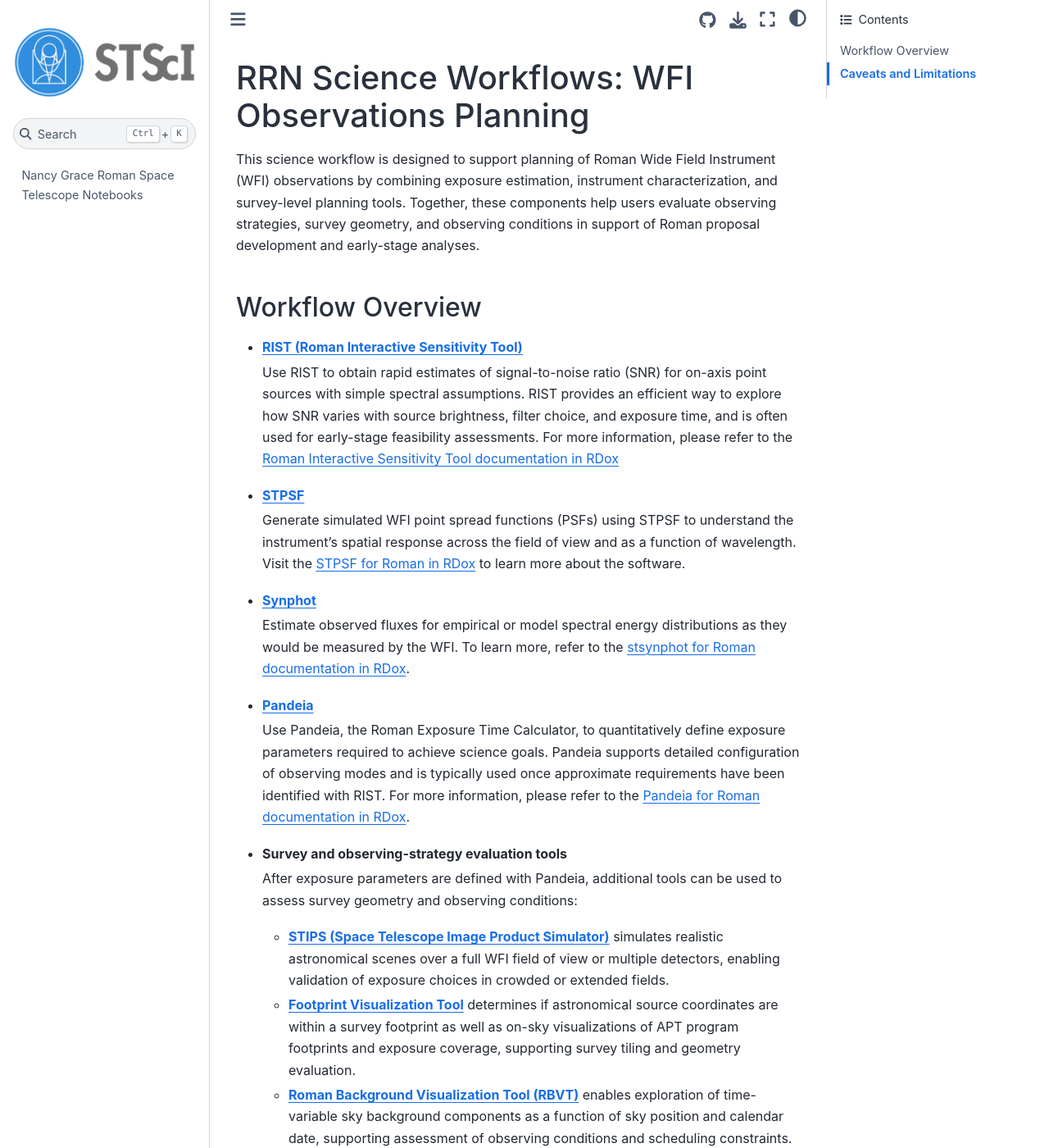
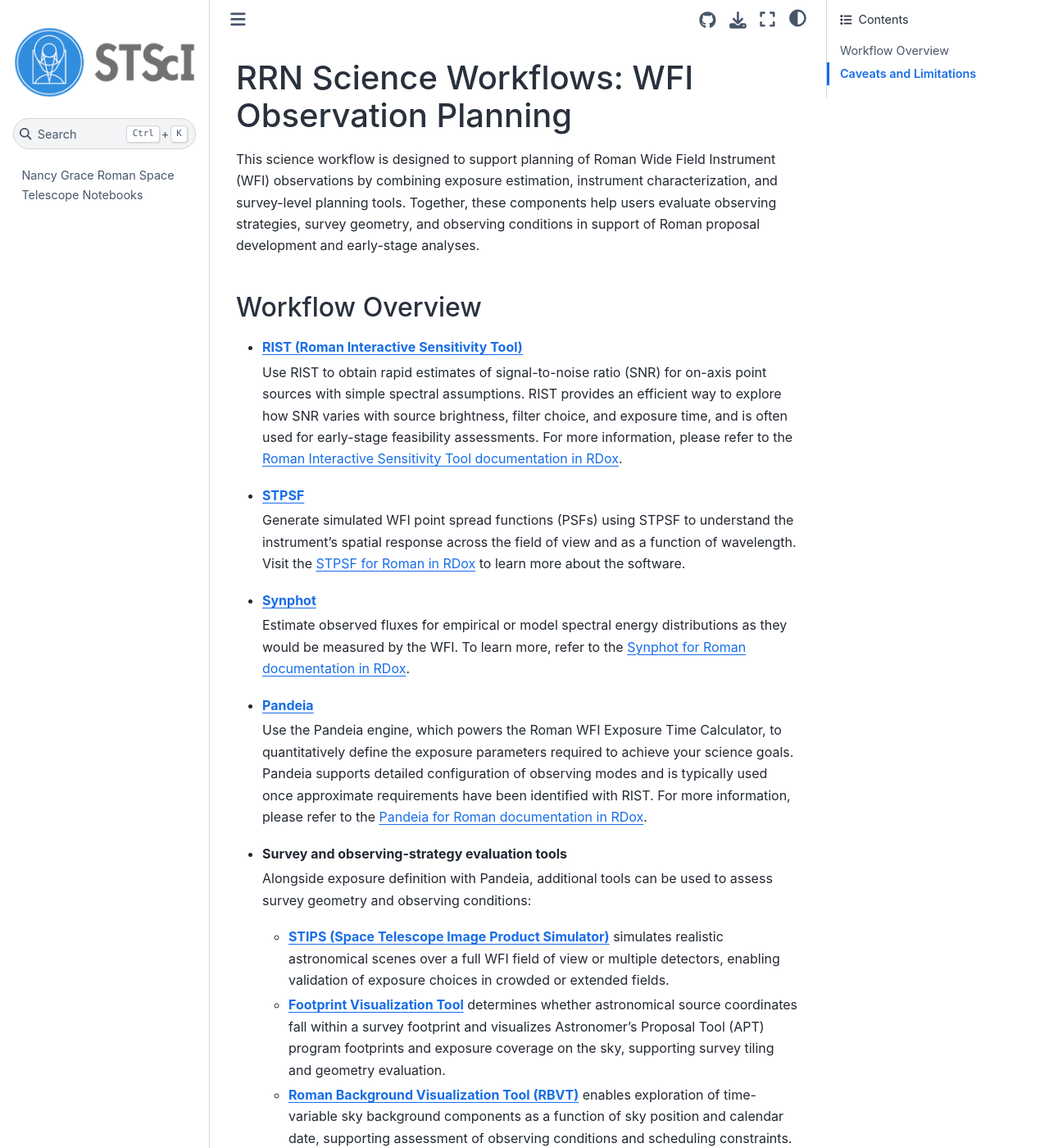
Before and after one commit to spacetelescope/roman_notebooks, a Jupyter Book: the page built from markdown/workflows/wfi-obs-plan.md, in a window 1280 px wide and 1400 px high. Shown: the whole window at 82% size. Built offline with Jupyter Book 1.0.4 settings and Sphinx 7.4.7 and the Sphinx Book theme 1.1.4, drawn with Linux system fonts in a browser that asks for light colours; pages that are not in the unit, such as notebooks, are missing from menus; some of the changed text lies outside the part shown.

Commit message:
Refine WFI observation planning text
Co-authored-by: Copilot App <223556219+Copilot@users.noreply.github.com>

```diff
--- a/markdown/workflows/wfi-obs-plan.md
+++ b/markdown/workflows/wfi-obs-plan.md
@@ -1,10 +1,11 @@
-# RRN Science Workflows: WFI Observations Planning
+# RRN Science Workflows: WFI Observation Planning
+
 This science workflow is designed to support planning of Roman Wide Field Instrument (WFI) observations by combining exposure estimation, instrument characterization, and survey-level planning tools. Together, these components help users evaluate observing strategies, survey geometry, and observing conditions in support of Roman proposal development and early-stage analyses.
 
 ## Workflow Overview
 - [**RIST (Roman Interactive Sensitivity Tool)**](../../notebooks/rist/rist.ipynb)
 
-  Use RIST to obtain rapid estimates of signal-to-noise ratio (SNR) for on-axis point sources with simple spectral assumptions. RIST provides an efficient way to explore how SNR varies with source brightness, filter choice, and exposure time, and is often used for early-stage feasibility assessments. For more information, please refer to the [Roman Interactive Sensitivity Tool documentation in RDox](https://roman-docs.stsci.edu/simulation-tools-handbook-home/simulation-development-utilities/roman-interactive-sensitivity-tool)
+  Use RIST to obtain rapid estimates of signal-to-noise ratio (SNR) for on-axis point sources with simple spectral assumptions. RIST provides an efficient way to explore how SNR varies with source brightness, filter choice, and exposure time, and is often used for early-stage feasibility assessments. For more information, please refer to the [Roman Interactive Sensitivity Tool documentation in RDox](https://roman-docs.stsci.edu/simulation-tools-handbook-home/simulation-development-utilities/roman-interactive-sensitivity-tool).
 
 - [**STPSF**](../../notebooks/stpsf/stpsf.ipynb)
 
@@ -12,27 +13,27 @@ This science workflow is designed to support planning of Roman Wide Field Instru
 
 - [**Synphot**](../../notebooks/synphot/synphot.ipynb)
 
-  Estimate observed fluxes for empirical or model spectral energy distributions as they would be measured by the WFI. To learn more, refer to the [stsynphot for Roman documentation in RDox](https://roman-docs.stsci.edu/simulation-tools-handbook-home/simulation-development-utilities/synphot-for-roman).
+  Estimate observed fluxes for empirical or model spectral energy distributions as they would be measured by the WFI. To learn more, refer to the [Synphot for Roman documentation in RDox](https://roman-docs.stsci.edu/simulation-tools-handbook-home/simulation-development-utilities/synphot-for-roman).
 
 - [**Pandeia**](../../notebooks/pandeia/pandeia.ipynb)
 
-  Use Pandeia, the Roman Exposure Time Calculator, to quantitatively define exposure parameters required to achieve science goals. Pandeia supports detailed configuration of observing modes and is typically used once approximate requirements have been identified with RIST. For more information, please refer to the [Pandeia for Roman documentation in RDox](https://roman-docs.stsci.edu/simulation-tools-handbook-home/pandeia-for-roman).
+  Use the Pandeia engine, which powers the Roman WFI Exposure Time Calculator, to quantitatively define the exposure parameters required to achieve your science goals. Pandeia supports detailed configuration of observing modes and is typically used once approximate requirements have been identified with RIST. For more information, please refer to the [Pandeia for Roman documentation in RDox](https://roman-docs.stsci.edu/simulation-tools-handbook-home/pandeia-for-roman).
 
 - **Survey and observing-strategy evaluation tools**
 
-  After exposure parameters are defined with Pandeia, additional tools can be used to assess survey geometry and observing conditions:
+  Alongside exposure definition with Pandeia, additional tools can be used to assess survey geometry and observing conditions:
 
-  - [**STIPS (Space Telescope Image Product Simulator)**](../../notebooks/stips/stips.ipynb) simulates realistic astronomical scenes over a full WFI field of view or multiple detectors, enabling validation of exposure choices in crowded or extended fields.
-  - [**Footprint Visualization Tool**](../../notebooks/footprint_visualization/footprint_visualization.ipynb) determines if astronomical source coordinates are within a survey footprint as well as on-sky visualizations of APT program footprints and exposure coverage, supporting survey tiling and geometry evaluation.
-  - [**Roman Background Visualization Tool (RBVT)**](../../notebooks/background_visualization_tool/RBVT.ipynb) enables exploration of time-variable sky background components as a function of sky position and calendar date, supporting assessment of observing conditions and scheduling constraints.
+    - [**STIPS (Space Telescope Image Product Simulator)**](../../notebooks/stips/stips.ipynb) simulates realistic astronomical scenes over a full WFI field of view or multiple detectors, enabling validation of exposure choices in crowded or extended fields.
+    - [**Footprint Visualization Tool**](../../notebooks/footprint_visualization/footprint_visualization.ipynb) determines whether astronomical source coordinates fall within a survey footprint and visualizes Astronomer's Proposal Tool (APT) program footprints and exposure coverage on the sky, supporting survey tiling and geometry evaluation.
+    - [**Roman Background Visualization Tool (RBVT)**](../../notebooks/background_visualization_tool/RBVT.ipynb) enables exploration of time-variable sky background components as a function of sky position and calendar date, supporting assessment of observing conditions and scheduling constraints.
 
 These tools are complementary and are often used iteratively to refine observing strategies. User documentation is available at the [Simulation Tools User Manual in RDox](https://roman-docs.stsci.edu/simulation-tools-handbook-home).
 
 <img src="https://raw.githubusercontent.com/spacetelescope/roman_notebooks/refs/heads/main/images/wfi-obs-plan.jpg" alt="WFI observation planning workflow connecting sensitivity, exposure, instrument, survey footprint, and background tools" width="400" />
 
 ## Caveats and Limitations
-- This workflow primarily targets WFI imaging-mode planning. While some tools support spectroscopic configurations, comprehensive spectroscopic planning workflows will be expanded in future releases.
+- This workflow primarily targets WFI imaging-mode planning. While some tools support spectroscopic configurations, a more comprehensive spectroscopic planning workflow is planned for a future release.
 - Users should expect to iterate between steps (e.g., between Pandeia, background evaluation, and scene simulations) as science requirements are refined.
 
 ---
-*Last Updated: December 2025*
+*Last Updated: August 2026*
```
